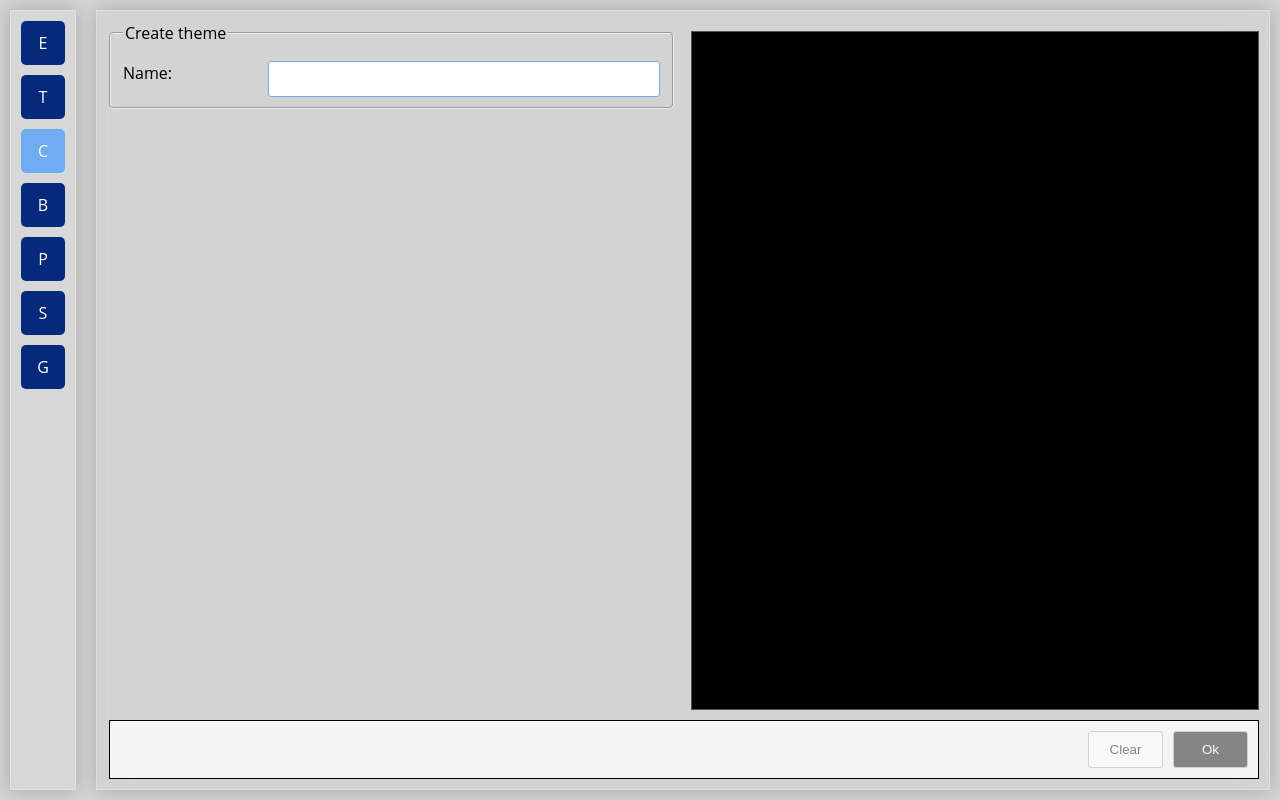
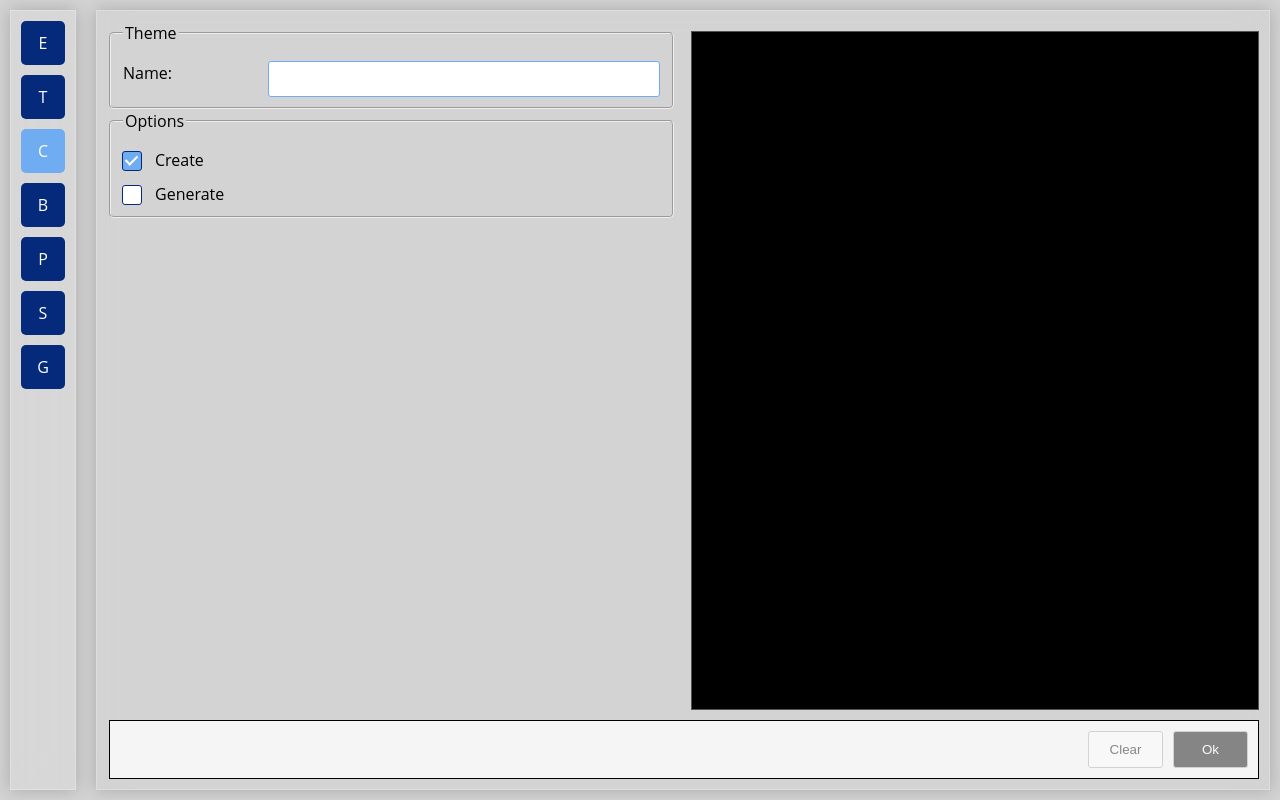
Before and after one commit to Dreadlord1981/devx, a React (Vite) app: page /creator in a window 1280 px wide. Built offline with nearby package versions, Linux system fonts and the light colour scheme.

Commit message:
Added new option create new theme project or generate a new for a project

```diff
--- a/package.json
+++ b/package.json
@@ -19,7 +19,7 @@
     "@tauri-apps/cli": "^1.4.0",
     "@types/react": "^18.0.15",
     "@types/react-dom": "^18.0.6",
-    "@vitejs/plugin-react": "^3.0.0",
-    "vite": "^4.0.0"
+    "@vitejs/plugin-react": "^4.5.1",
+    "vite": "^6.3.5"
   }
 }
--- a/src/App.jsx
+++ b/src/App.jsx
@@ -80,7 +80,9 @@ function App() {
 		extends: [],
 		selected: [],
 		projects_selected: [],
-		projects: []
+		projects: [],
+		create: true,
+		generate: false
 	});
 
 	const [selected, setSelected] = useState(["portfolio"]);
@@ -263,6 +265,31 @@ function App() {
 		let o_copy = {...creator};
 
 		o_copy[i_target.name] = value;
+
+		setCreator(params => ({
+			...o_copy
+		}));
+	};
+
+	function onCreatorOptionChange(i_event) {
+
+		var i_target = i_event.target;
+		var value = i_target.checked;
+
+		let o_copy = {...creator};
+
+		if (value) {
+			o_copy[i_target.name] = value;
+		}
+
+
+		if (i_target.name == "create") {
+			o_copy.generate = false;
+		}
+
+		if (i_target.name == "generate") {
+			o_copy.create = false;
+		}
 
 		setCreator(params => ({
 			...o_copy
@@ -456,7 +483,7 @@ function App() {
 				<Route path="*" element={ <Exporter state={exporter} onCheckChange={onCheckChange} onInputChange={onInputChange} onRepoChange={onRepoChange} selected={selected} onPathChange={onPathChange} onFirst={onFirst} onFtpChange={onFtpChange} /> } />
 				<Route path="/exporter" element={ <Exporter state={exporter} onCheckChange={onCheckChange} onInputChange={onInputChange} onRepoChange={onRepoChange} selected={selected} onPathChange={onPathChange} onFirst={onFirst} onFtpChange={onFtpChange} /> } />
 				<Route path="/theme" element={ <Theme state={theme} onCheckChange={onThemeCheckChange} onInputChange={onThemeInputChange} onThemeChange={onThemeChange} packages={packages} selected={selectedPackages} onPackageChange={onPackageChange} /> } />
-				<Route path="/creator" element={ <Creator state={creator} onInputChange={onCreatorInputChange} onCheckChange={onCreatorCheckChange} getProjectConfig={getProjectConfig} onProjectChange={onCreatorProjectCheckChange} /> } />
+				<Route path="/creator" element={ <Creator state={creator} onInputChange={onCreatorInputChange} onCheckChange={onCreatorCheckChange} getProjectConfig={getProjectConfig} onProjectChange={onCreatorProjectCheckChange} onOptionChange={onCreatorOptionChange} /> } />
 				<Route path="/builder" element={ <Builder state={builder} onInputChange={onBuilderInputChange} options={buildOptions} /> } />
 				<Route path="/package" element={ <Package state={statePackage} onInputChange={onPackageInputChange} /> } />
 				<Route path="/sysmin" element={ <Sysmin state={stateSysmin} onInputChange={onSysminInputChange} /> } />
--- a/src/components/Creator.jsx
+++ b/src/components/Creator.jsx
@@ -9,6 +9,8 @@ function Creatator(props) {
 	let state = props.state
 	let packages = state.extends || [];
 	let projects = state.projects || [];
+	let create = state.create;
+	let generate = state.generate;
 
 	let selected = state.selected || [];
 	let project_selected = state.project_selected || [];
@@ -114,7 +116,8 @@ function Creatator(props) {
 		let o_args = {
 			name: state.name,
 			project: state.project_selected.join(""),
-			extends: state.selected.join("")
+			extends: state.selected.join(""),
+			create: state.create
 		};
 
 		await invoke("create_theme", {
@@ -188,12 +191,28 @@ function Creatator(props) {
 				<div className="layout-hbox flex">
 					<div className="form flex">
 						<fieldset disabled={working}>
-							<legend>Create theme</legend>
+							<legend>Theme</legend>
 							<div className="field-wrapper">
 								<label className="field-label" htmlFor="name">Name:</label>
 								<input className="field-input" ref={inputRef} onChange={props.onInputChange} value={state.name} name="name"></input>
 							</div>
 						</fieldset>
+
+						<fieldset disabled={working}>
+							<legend>Options</legend>
+							<div key="create" className="field-wrapper">
+								<input type="checkbox" checked={create} onChange={props.onOptionChange} className="field-input maring-right-20" name="create"></input>
+								<label className="field-label" htmlFor="create">Create</label>
+							</div>
+							<div key="generate" className="field-wrapper">
+								<input type="checkbox" checked={generate} onChange={props.onOptionChange} className="field-input maring-right-20" name="generate"></input>
+								<label className="field-label" htmlFor="generate">Generate</label>
+							</div>
+						</fieldset>
+						{generate &&
+							(function(){
+								if (generate) {
+									return <>
 										{projects.length > 0 &&
 											<fieldset disabled={working} className="flex overflow-auto">
 												<legend>Project</legend>
@@ -220,6 +239,13 @@ function Creatator(props) {
 												}
 											</fieldset>
 										}
+									</>
+								}
+							}
+
+							)()
+						}
+
 					</div>
 					<div className="layout-fit flex">
 						<div className="output flex" ref={logRef}>
--- a/src/components/Navigation.jsx
+++ b/src/components/Navigation.jsx
@@ -56,7 +56,6 @@ function Navigation(props) {
 			id: "sysmin",
 			link: "/sysmin"
 		},
-		,
 		{
 			text: "G",
 			id: "server",
```
Also changed, not shown: 1 other file (tests, documents, lock files or other folders). Lines whose indentation alone changed are shown as unchanged.
